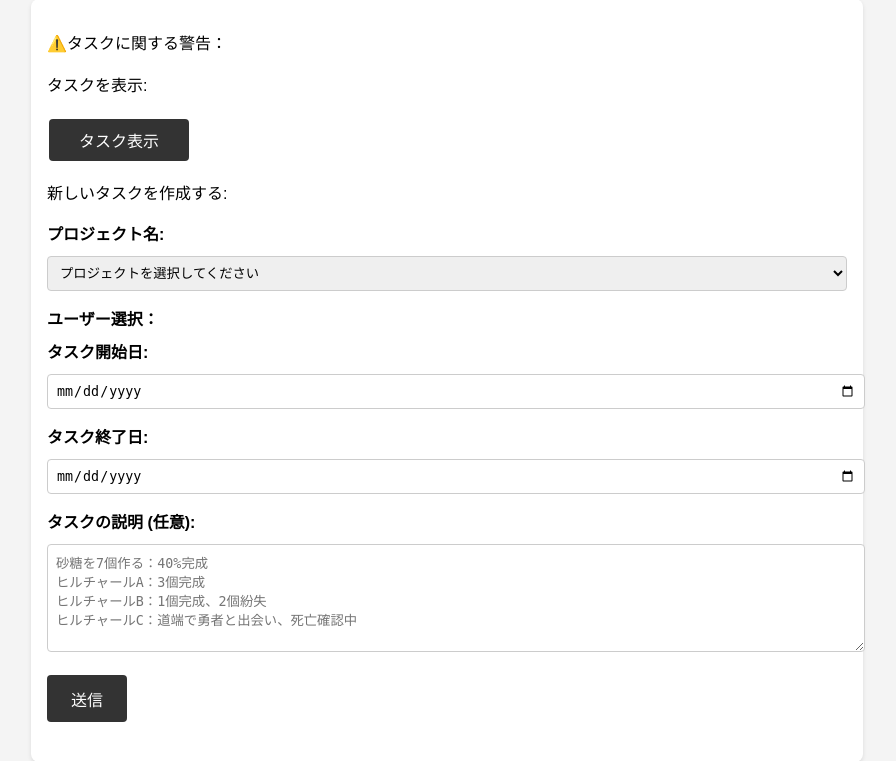
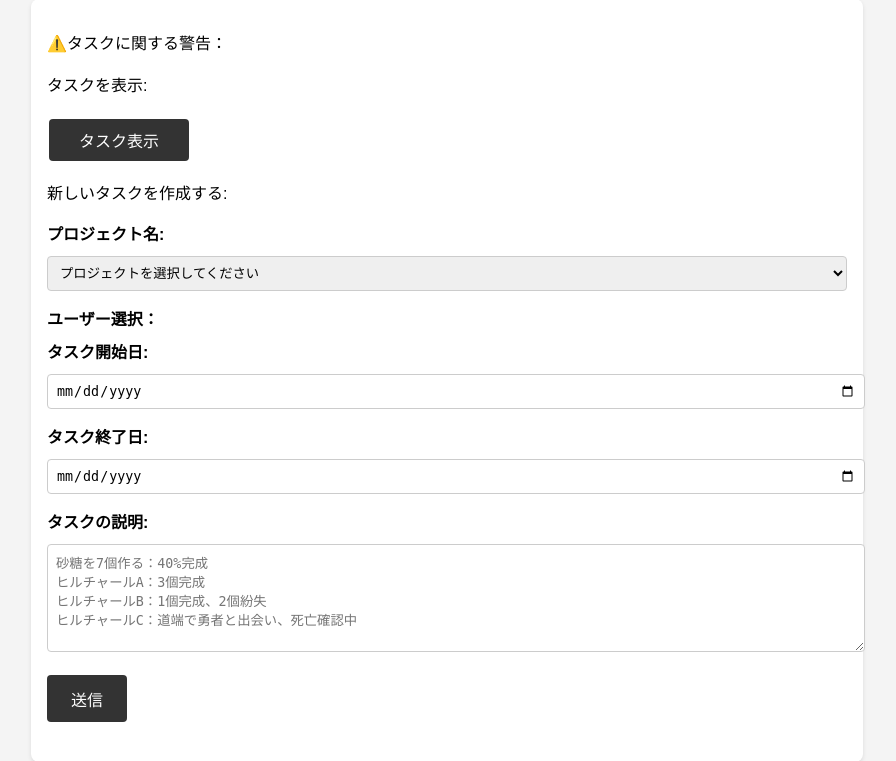
Before and after one commit to Rokafox/fastapi_project, a FastAPI app: template app/templates/task-jp.html in a window 1280 px wide. Shown: the part 120-881 px from the top of the page, without its empty margins (193-1089 px from the left). Run offline with FastAPI, Linux system fonts and the light colour scheme; the template is opened without the code that fills it, so the values that code supplies are empty.

Commit message:
⚡️ ⚡️ 🐛 ⚡️ ⚡️

```diff
--- a/app/templates/task-jp.html
+++ b/app/templates/task-jp.html
@@ -89,7 +89,7 @@
             <label for="the_task_enddate">タスク終了日:</label>
             <input type="date" id="the_task_enddate" name="the_task_enddate" required>
 
-            <label for="the_task_status">タスクの説明 (任意):</label>
+            <label for="the_task_status">タスクの説明:</label>
             <textarea id="the_task_status" name="the_task_status" rows="6" style="width: 100%;" placeholder="砂糖を7個作る：40%完成&#10;ヒルチャールA：3個完成&#10;ヒルチャールB：1個完成、2個紛失&#10;ヒルチャールC：道端で勇者と出会い、死亡確認中"></textarea>
 
             <input type="submit" value="送信">
--- a/app/templates/task.html
+++ b/app/templates/task.html
@@ -93,7 +93,7 @@
             <label for="the_task_enddate">Task End Date:</label>
             <input type="date" id="the_task_enddate" name="the_task_enddate" required>
 
-            <label for="the_task_status">Task Description (optional):</label>
+            <label for="the_task_status">Task Description:</label>
             <textarea id="the_task_status" name="the_task_status" rows="6" style="width: 100%;"
                 placeholder="Make 7 pieces of sugar: 40% complete&#10;Hilichurl A: 3 pieces complete&#10;Hilichurl B: 1 piece complete, 2 pieces lost&#10;Hilichurl C: Met a hero on the roadside, death confirmation ongoing">
             </textarea>
```
